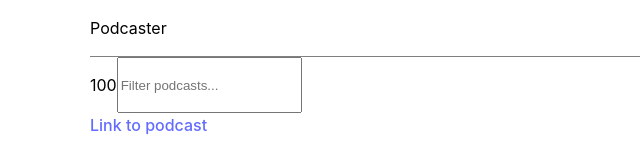
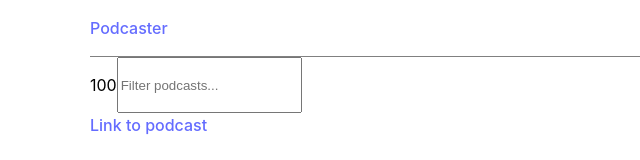
Before and after one commit to ntarricone/podcaster, a React (Vite) app: page / in a window 1280 px wide. Shown: the top 160 px of the page, without its empty margins (0-640 px from the left). Built offline with nearby package versions, Linux system fonts and the light colour scheme.

Commit message:
chore: add link to home page in nav

```diff
--- a/src/components/Navbar/index.tsx
+++ b/src/components/Navbar/index.tsx
@@ -1,14 +1,17 @@
+import { Link } from 'react-router-dom';
 import s from './styles.module.css';
 
 export default function Navbar() {
   return (
-    <nav className={`flex between ${s.nav}`}>
+    <nav className={`flex between mt-10 ${s.nav}`}>
       <div>
-        <p>Podcaster</p>
+        <Link to="/">
+          <p>Podcaster</p>
+        </Link>
       </div>
-      {/* TODO - Eventually a loader will be needed for page transition */}
+      {/* TODO - Make spinner appear only on page transition*/}
       {/* <div>
-        <p>Loader</p>
+        <div className="spinner" />
       </div> */}
     </nav>
   );
```
